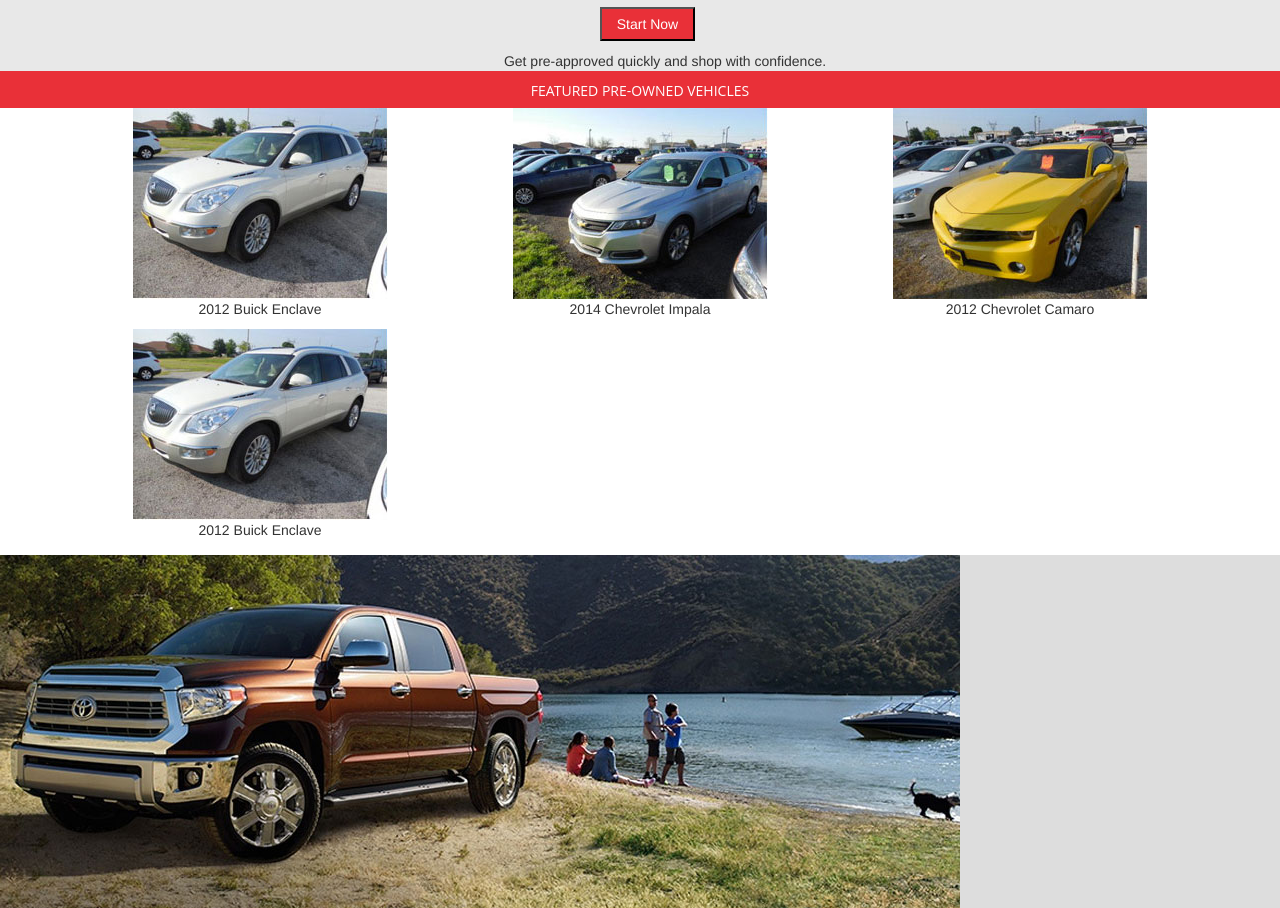
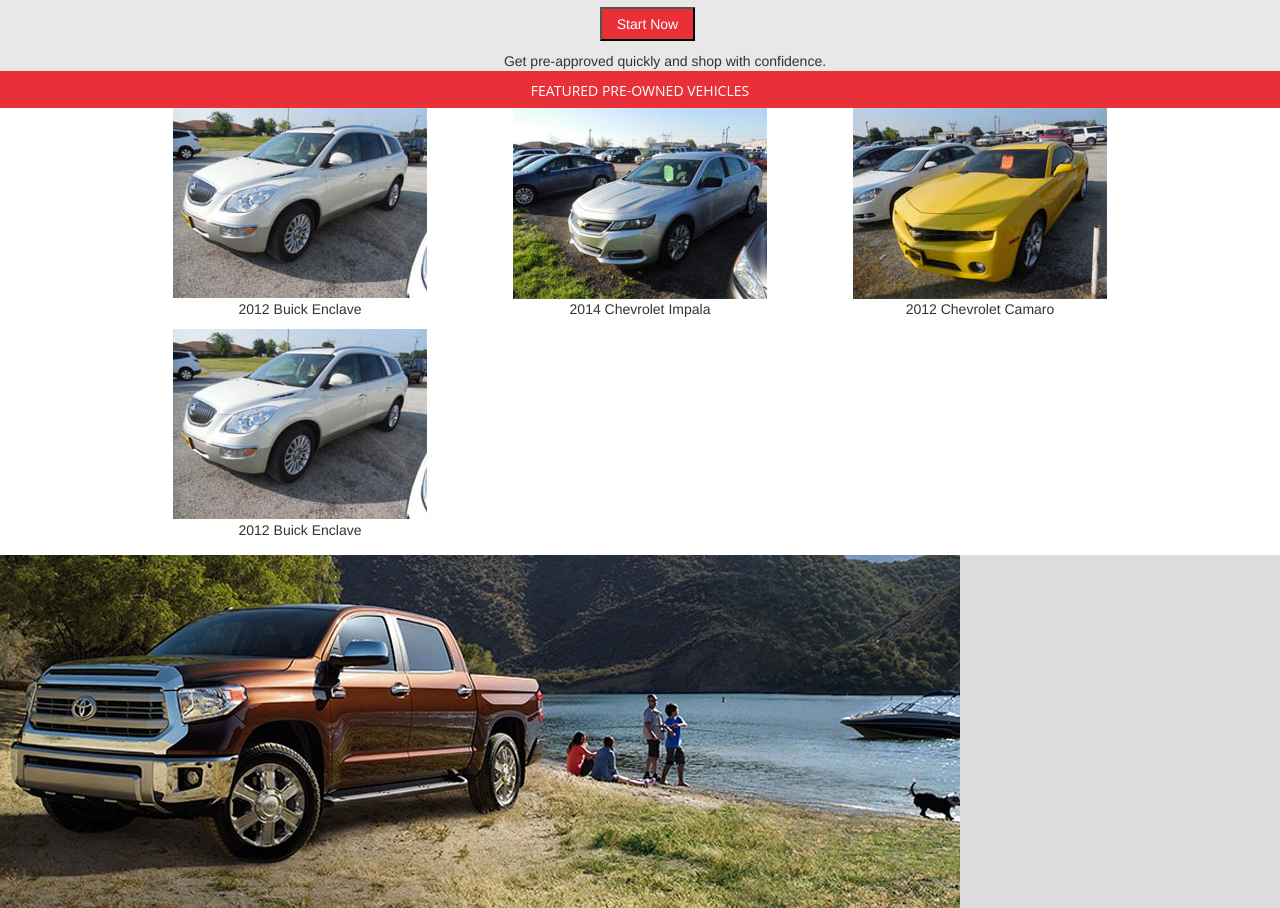
Before and after one commit to Parrotine/AutoOne, a plain HTML site: page index.html in a window 1280 px wide. Shown: the part 1117-2025 px from the top of the page. Drawn offline with nearby package versions, Linux system fonts and the light colour scheme.

Commit message:
box sizing

```diff
--- a/css/style.css
+++ b/css/style.css
@@ -219,4 +219,11 @@ margin-top: 10px;
 
 #pic-detail {
 	display: inline-block;
+	padding: 0;
+	/* box-sizing: border-box; */
 }
+
+#pic-border {
+	display: inline-block;
+	box-sizing: border-box;
+}
--- a/index.html
+++ b/index.html
@@ -83,7 +83,7 @@
 
 		<div id="pre-owned" class="test1">
 			<div id="test2">
-				<div id="pic-detail" class="test3">
+				<div id="pic-border" class="test3">
 					<div id="pic-detail" class="col-sm-2 col-md-2 col-lg-4">
 						<img src="./images/buick-enclave-1.jpg" alt="" />
 							<p>2012 Buick Enclave</p>
```
